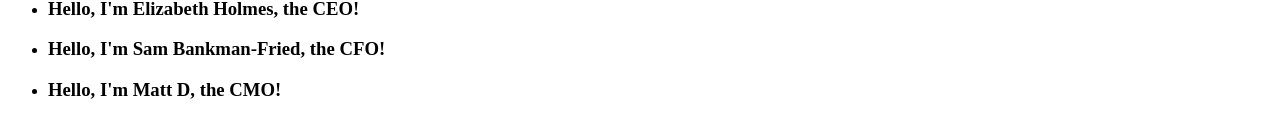
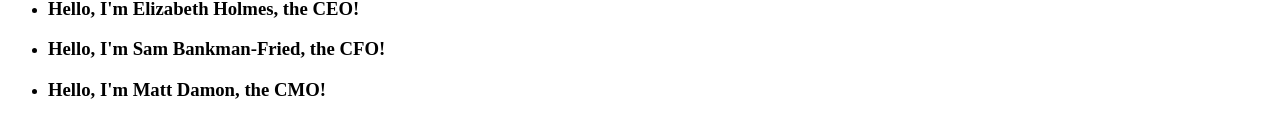
Before and after one commit to morgantstewart/react-components-lab, a React (Vite) app: page / in a window 1280 px wide. Shown: the part 240-378 px from the top of the page. Built offline with nearby package versions, Linux system fonts and the light colour scheme.

Commit message:
mapped data to components

```diff
--- a/src/App.jsx
+++ b/src/App.jsx
@@ -4,6 +4,26 @@
 import FounderListItem from './components/FounderListItem/FounderListItem.jsx';
 
 const App = () => {
+  const founders = [
+    {
+      name: 'Elizabeth Holmes',
+      title: 'CEO',
+      credential: 'MBA from SuperLegit University',
+      id: 1,
+    },
+    {
+      name: 'Sam Bankman-Fried',
+      title: 'CFO',
+      credential: 'CPA from TotallyReal State',
+      id: 2,
+    },
+    {
+      name: 'Matt Damon',
+      title: 'CMO',
+      credential: 'Was in that movie you saw',
+      id: 3,
+    },
+  ];
   return (
     <>
       <Navbar />
@@ -14,9 +34,13 @@
       </main>
       <h2>Our Founders</h2>
       <ul>
-        <FounderListItem name="Elizabeth Holmes" title="CEO"/>
-        <FounderListItem name ="Sam Bankman-Fried" title="CFO"/>
-        <FounderListItem name ="Matt D" title="CMO"/>
+        {founders.map((founder) => (
+          <FounderListItem
+            key={founder.id}
+            name={founder.name}
+            title={founder.title}
+          />
+        ))}
       </ul>
     </>
   );
```
